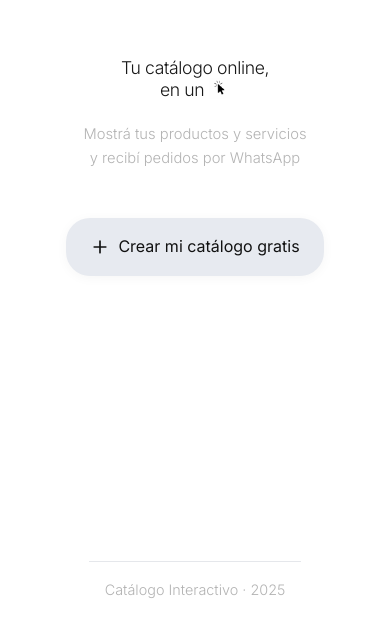
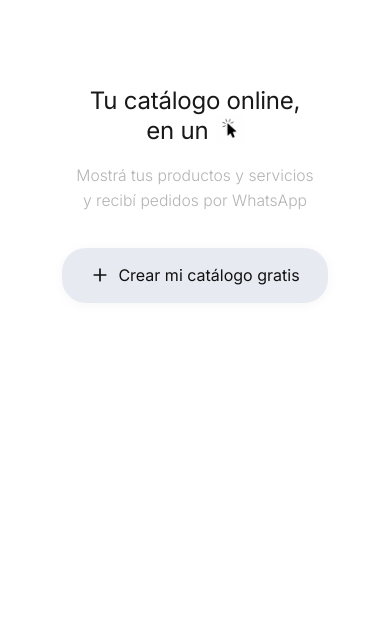
Before and after one commit to FiodorPapor/cata-logo-interactivo, a plain HTML site: page index.html in a window 390 px wide. Shown: the part 227-844 px from the top of the page. Drawn offline with Linux system fonts and the light colour scheme.

```diff
--- a/css/style.css
+++ b/css/style.css
@@ -44,7 +44,8 @@
   align-items: center;
   justify-content: center;
   text-align: center;
-  padding: 2rem;
+  padding: 0 1rem;
+  min-height: 100svh;
   max-width: 100%;
   margin: 0 auto;
   animation: fadeInUp 0.8s ease-out;
@@ -52,23 +53,27 @@
 .hero-content {
   max-width: 600px;
   width: 100%;
+  display: flex;
+  flex-direction: column;
+  align-items: center;
+  justify-content: center;
 }
 .hero h1 {
-  font-size: clamp(1.2rem, 4vw, 2.5rem);
-  font-weight: 300;
-  line-height: 1.1;
-  margin-bottom: 1.5rem;
-  letter-spacing: -0.02em;
+  font-size: clamp(2.2rem, 6vw, 2.8rem);
+  font-weight: 400;
+  line-height: 1.15;
+  margin-bottom: 1.1rem;
+  letter-spacing: -0.01em;
   animation: fadeInUp 0.8s ease-out 0.2s both;
   white-space: normal;
   overflow: visible;
   text-overflow: unset;
 }
 .hero p {
-  font-size: clamp(0.95rem, 2.5vw, 1.15rem);
+  font-size: clamp(1.1rem, 3vw, 1.25rem);
   font-weight: 300;
   color: var(--color-text-secondary);
-  margin-bottom: 3rem;
+  margin-bottom: 2.2rem;
   animation: fadeInUp 0.8s ease-out 0.4s both;
   white-space: normal;
   overflow: visible;
@@ -153,23 +158,28 @@
     padding: 1.5rem;
   }
 }
-@media (max-width: 480px) {
+@media (max-width: 600px) {
   .hero {
-    padding: 1rem;
+    padding: 0 0.5rem;
+    min-height: 100svh;
   }
   .hero h1 {
-    font-size: 1.1rem;
+    font-size: 2.1rem;
   }
   .hero p {
-    font-size: 0.92rem;
+    font-size: 1.08rem;
   }
-  .cta-button {
-    width: 100%;
-    justify-content: center;
-    padding: 1rem 1.5rem;
+}
+@media (max-width: 400px) {
+  .hero {
+    padding: 0 0.2rem;
+    min-height: 100svh;
   }
-  .footer {
-    padding: 1rem;
+  .hero h1 {
+    font-size: 1.5rem;
+  }
+  .hero p {
+    font-size: 0.98rem;
   }
 }
 
@@ -1367,3 +1377,19 @@
     margin-bottom: 1.2em;
   }
 }
+
+@media (max-width: 600px) {
+  .catalogo-grid {
+    grid-template-columns: 1fr !important;
+    padding: 0 4px 24px 4px;
+    gap: 16px;
+    max-width: 100vw;
+    overflow-x: hidden;
+  }
+  .producto-card {
+    min-width: 0;
+    width: 100%;
+    max-width: 100%;
+    margin: 0 auto;
+  }
+}
```
Also changed, not shown: 1 other file.
